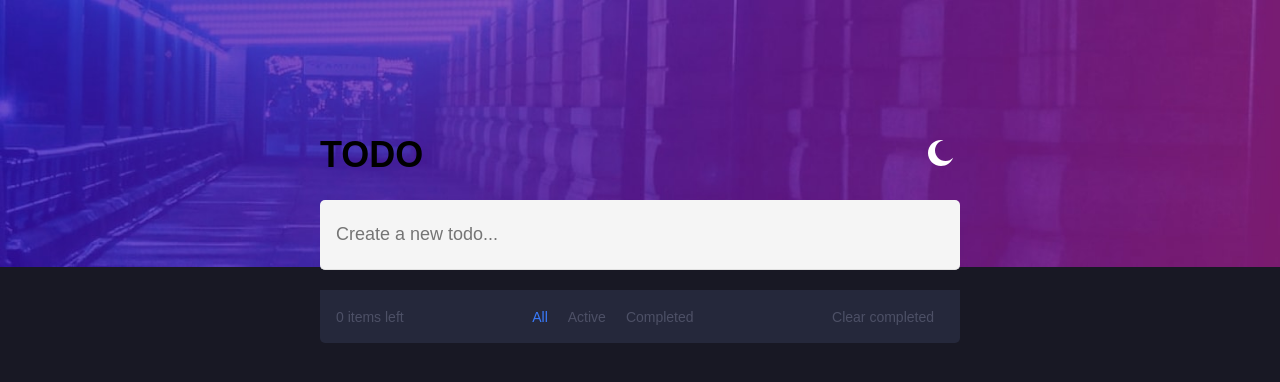
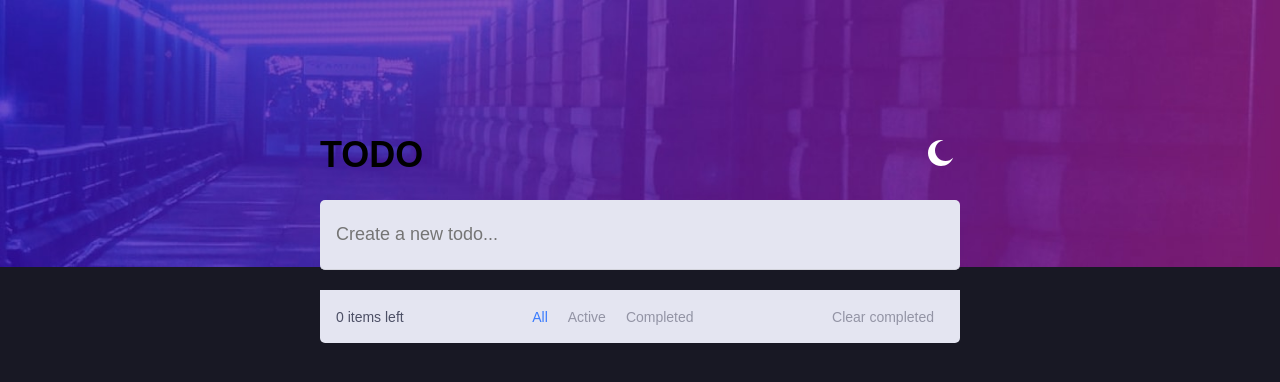
Before and after one commit to ajanecka97/todoFrontendMentor, an Angular app: page / in a window 1280 px wide. Shown: the top 382 px of the page. Built offline with nearby package versions, Linux system fonts and the light colour scheme; what ngx-scrollbar would draw is missing.

Commit message:
feat: light-theme

```diff
--- a/src/app/app.component.html
+++ b/src/app/app.component.html
@@ -1,4 +1,4 @@
-<div class="application-container dark">
+<div class="application-container dark" appThemable>
   <div class="todo-header">
     <h1>TODO</h1>
     <app-theme-switcher></app-theme-switcher>
@@ -22,6 +22,6 @@
         <app-todo-item [item]="item" appThemable></app-todo-item>
       </div>
     </div>
-    <app-todo-list-footer></app-todo-list-footer>
+    <app-todo-list-footer appThemable></app-todo-list-footer>
   </div>
 </div>
--- a/src/app/theme.service.ts
+++ b/src/app/theme.service.ts
@@ -17,12 +17,12 @@ export class ThemeService {
 
     this.currentTheme$.subscribe((theme) => {
       localStorage.setItem('theme', theme);
+      document.body.setAttribute('data-theme', theme);
     });
   }
 
   public toggleTheme(): void {
     const currentTheme = this.currentThemeSubject.getValue();
-    console.log('currentTheme: ', currentTheme);
     if (currentTheme === 'light') {
       this.currentThemeSubject.next('dark');
     } else {
--- a/src/app/todo-item/todo-item.component.scss
+++ b/src/app/todo-item/todo-item.component.scss
@@ -24,7 +24,6 @@
 
     .todo-title {
       flex-grow: 1;
-      color: #cdcfe6;
       background: none;
       border: none;
       padding: 8px 0px 8px 0px;
@@ -50,7 +49,7 @@
         position: relative;
         cursor: pointer;
         &:hover {
-          border-color: #6ebff7;
+          border-color: $color-primary;
         }
       }
 
@@ -67,7 +66,7 @@
 
       .complete-button {
         position: relative;
-        border-color: #6ebff7;
+        border-color: $color-primary;
         background-image: $button-gradient;
 
         img {
@@ -86,22 +85,22 @@
     }
   }
 
-  &:first-child .todo-item {
-    border-radius: 5px 5px 0px 0px;
-  }
-
   &[data-theme="light"] {
     .todo-item {
-      background-color: #f5f5f5;
-      border-bottom: 1px #e0e0e0 solid;
+      background-color: $gray-blue-1;
+      border-bottom: 1px $gray-blue-2 solid;
+
+      .todo-title {
+        color: $gray-blue-4;
+      }
 
       .complete-button {
-        border-color: #e0e0e0;
+        border-color: $gray-blue-2;
       }
 
       &.completed {
         .todo-title {
-          color: #424242;
+          color: $gray-blue-3;
         }
       }
     }
@@ -109,26 +108,24 @@
 
   &[data-theme="dark"] {
     .todo-item {
-      background-color: #25283b;
-      border-bottom: 1px #383a4f solid;
+      background-color: $dark-gray-blue-2;
+      border-bottom: 1px $dark-gray-blue-7 solid;
+
+      .todo-title {
+        color: $dark-gray-blue-3;
+      }
 
       .complete-button {
-        border-color: #383a4f;
-      }
-
-      &:hover {
-        .complete-button {
-          border-color: #6ebff7;
-        }
+        border-color: $dark-gray-blue-7;
       }
 
       &.completed {
         .todo-title {
-          color: $dark-gray-blue-5;
+          color: $dark-gray-blue-6;
         }
 
         .complete-button {
-          border-color: #6ebff7;
+          border-color: $color-primary;
           background-image: $button-gradient;
         }
       }
--- a/src/app/todo-list-footer/todo-list-footer.component.scss
+++ b/src/app/todo-list-footer/todo-list-footer.component.scss
@@ -1,12 +1,11 @@
 @import "../../variables.scss";
 
+:host {
   .footer {
     display: flex;
     justify-content: space-between;
     align-items: center;
     padding: 16px;
-  color: #777;
-  background-color: #25283b;
     border-radius: 0 0 5px 5px;
 
     .item-count {
@@ -14,3 +13,18 @@
       color: $dark-gray-blue-6;
     }
   }
+
+  &[data-theme="light"] {
+    .footer {
+      background-color: $gray-blue-1;
+      color: $gray-blue-4;
+    }
+  }
+
+  &[data-theme="dark"] {
+    .footer {
+      background-color: $dark-gray-blue-2;
+      color: $dark-gray-blue-3;
+    }
+  }
+}
--- a/src/styles.scss
+++ b/src/styles.scss
@@ -11,8 +11,6 @@ body {
   app-root {
     height: 100vh;
     width: 100vw;
-  }
-}
 
     .text-button {
       font-size: 14px;
@@ -23,13 +21,32 @@ body {
       border: none;
       cursor: pointer;
       outline: none;
-  color: $dark-gray-blue-6;
 
       &.active-filter {
         color: $color-primary;
       }
+    }
+  }
+
+  // Light theme for global components
+  &[data-theme="light"] {
+    .text-button {
+      color: $gray-blue-3;
 
       &:hover:not(.active-filter) {
-    color: $dark-gray-blue-4;
+        color: $gray-blue-4;
       }
     }
+  }
+
+  // Dark theme for global components
+  &[data-theme="dark"] {
+    .text-button {
+      color: $dark-gray-blue-3;
+
+      &:hover:not(.active-filter) {
+        color: $gray-blue-3;
+      }
+    }
+  }
+}
```
Lines whose indentation alone changed are shown as unchanged.
